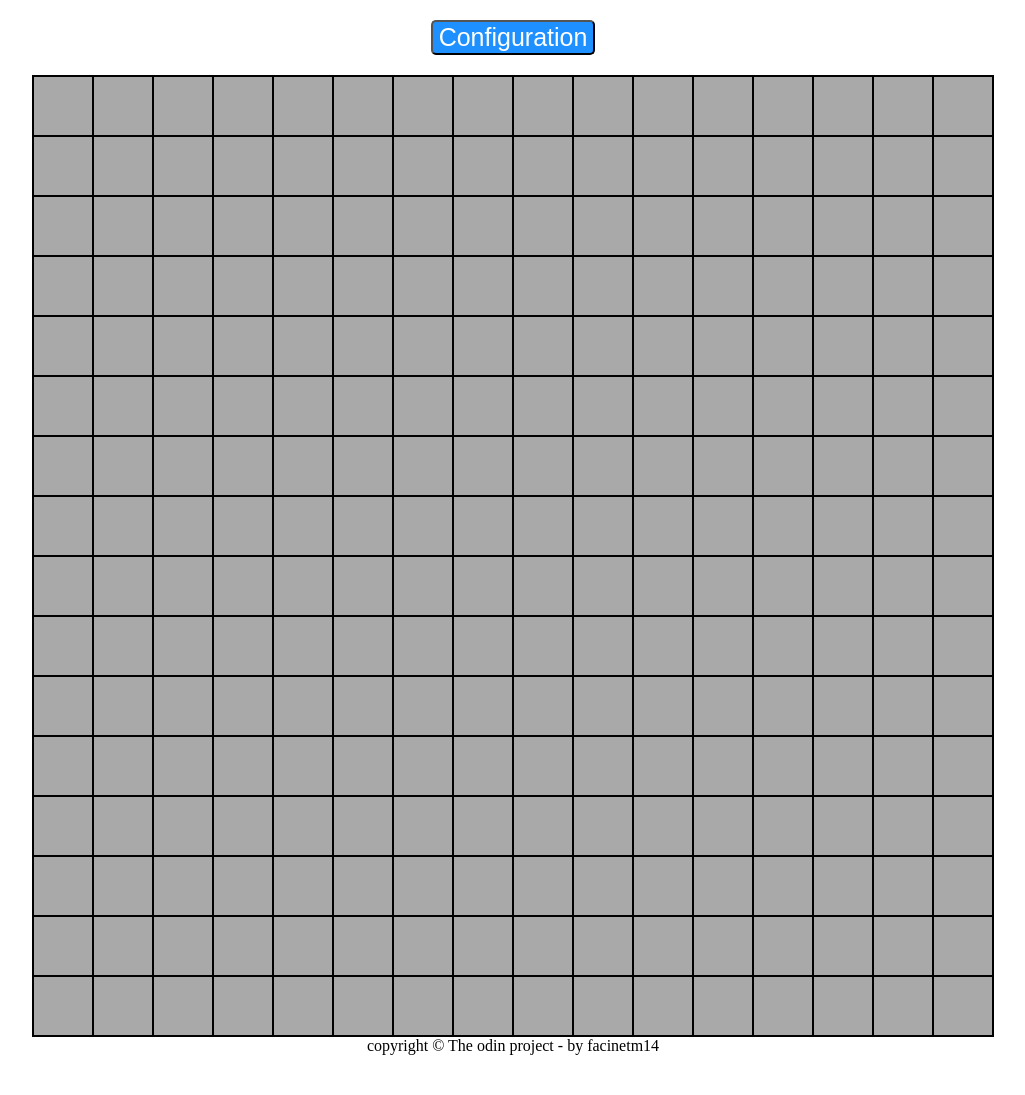
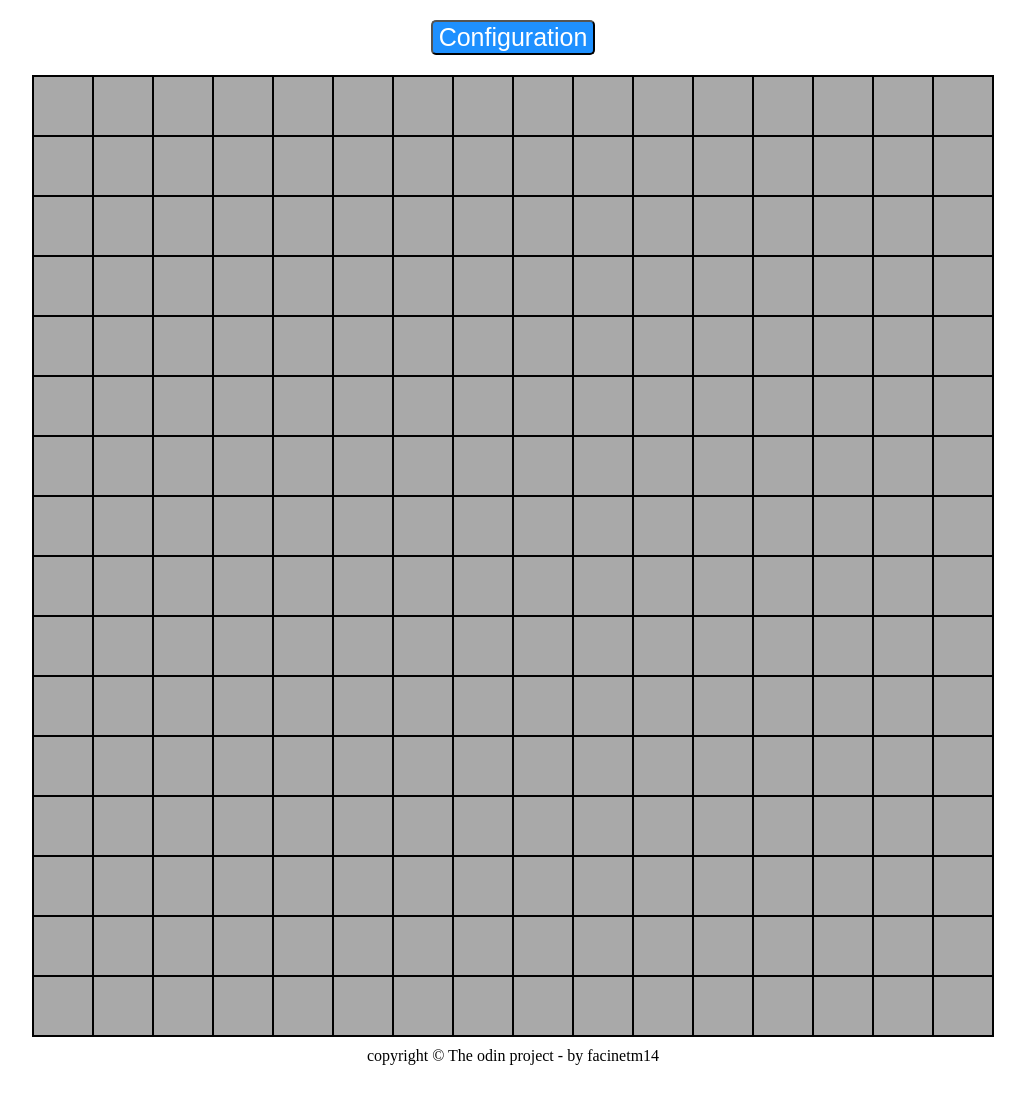
Before and after one commit to facinetm14/Odin_Etch-a-sketch, a plain HTML site: page index.html in a window 1280 px wide. Shown: the whole page, without its empty margins (127-1152 px from the left). After the commit the page ends 1073 px from the top, so only its background shows below. Drawn offline with Linux system fonts and the light colour scheme.

Commit message:
#fix: fixed footer

```diff
--- a/style.css
+++ b/style.css
@@ -25,5 +25,5 @@
 
 .footer {
     text-align: center;
-    height: 50px;
+    margin-top: 10px;
 }
```
